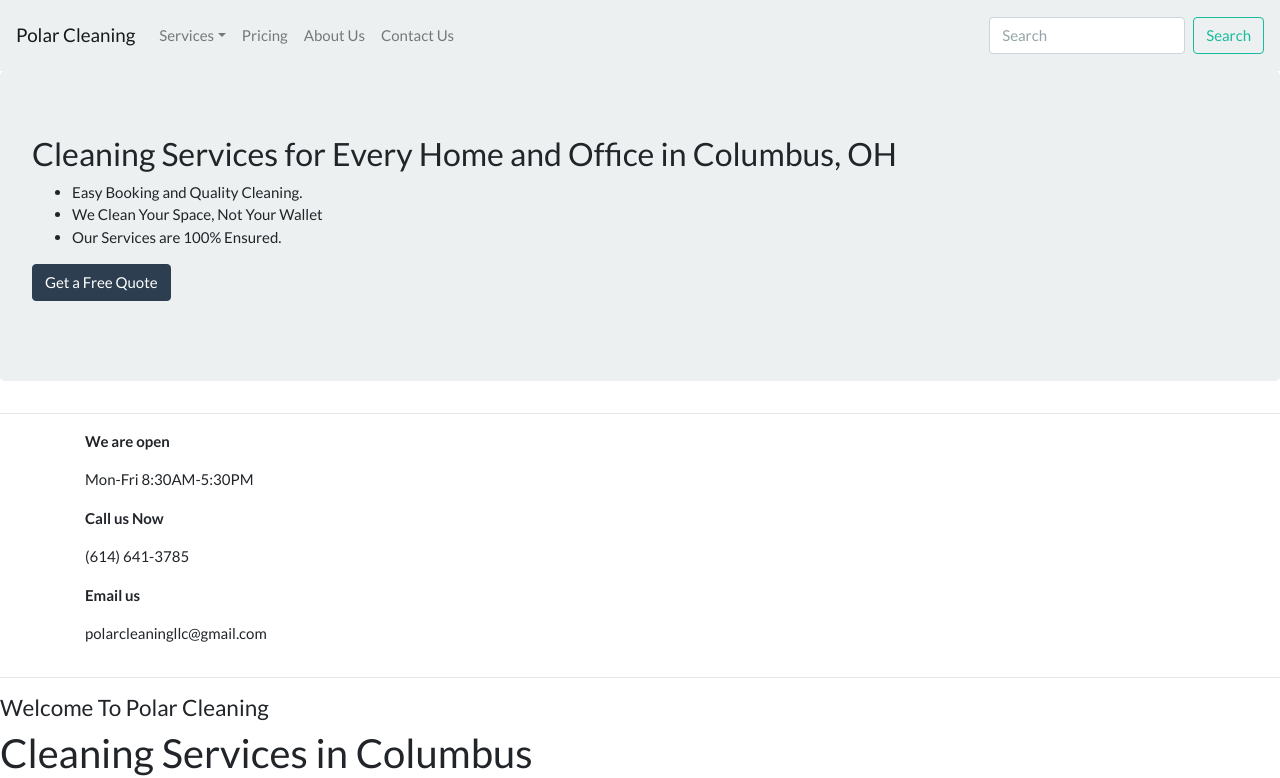
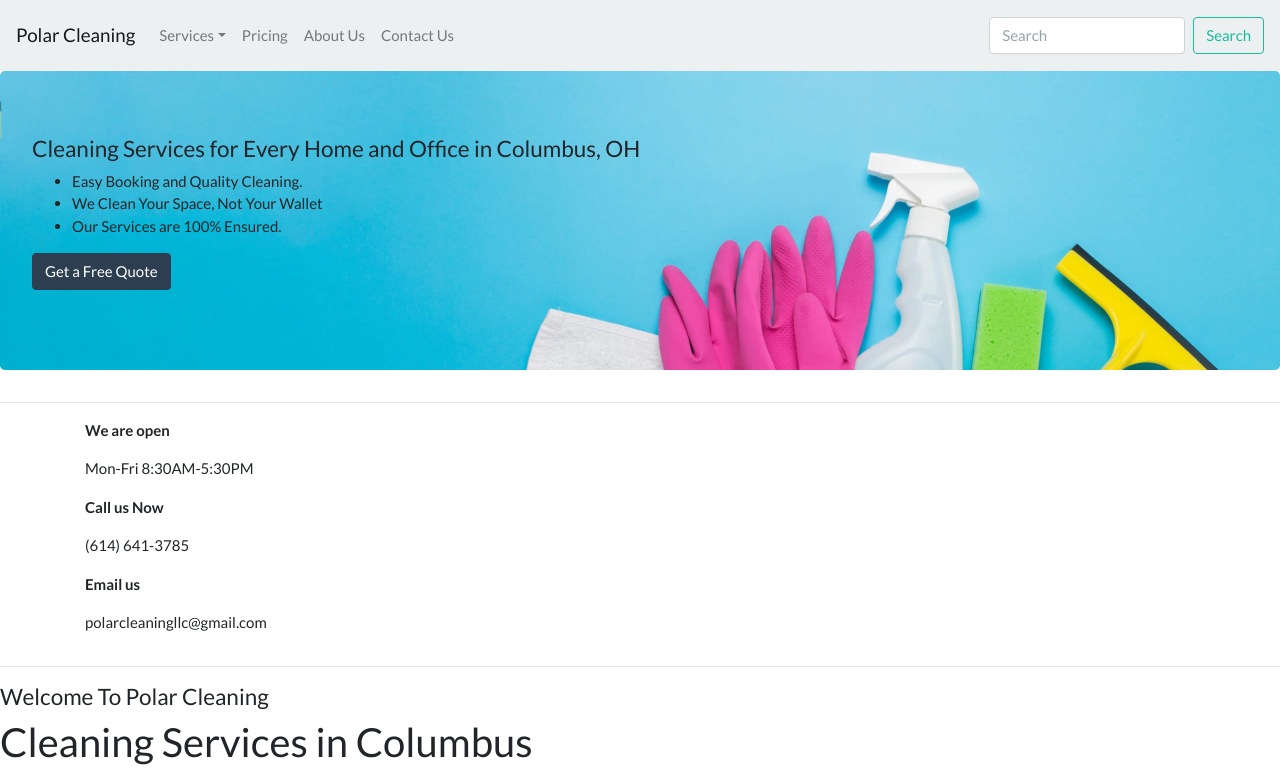
Before and after one commit to paveldarii/Polar-Cleaning, a React (Create React App) app in the folder client/: page /home in a window 1280 px wide. Shown: the top 778 px of the page. Built offline with nearby package versions, Linux system fonts and the light colour scheme; no server answers.

Commit message:
setted up a new hero image

```diff
--- a/client/src/components/HeroJumbotron/index.js
+++ b/client/src/components/HeroJumbotron/index.js
@@ -1,9 +1,10 @@
 import React from "react";
 import { Jumbotron, Button } from "react-bootstrap";
+import globalStyle from "../../utils/GlobalStyle";
 export default function HeroJumbotron() {
   return (
-    <Jumbotron>
-      <h3>Cleaning Services for Every Home and Office in Columbus, OH</h3>
+    <Jumbotron style={globalStyle.homeHero}>
+      <h4>Cleaning Services for Every Home and Office in Columbus, OH</h4>
       <ul>
         <li>Easy Booking and Quality Cleaning.</li>
         <li>We Clean Your Space, Not Your Wallet</li>
```
